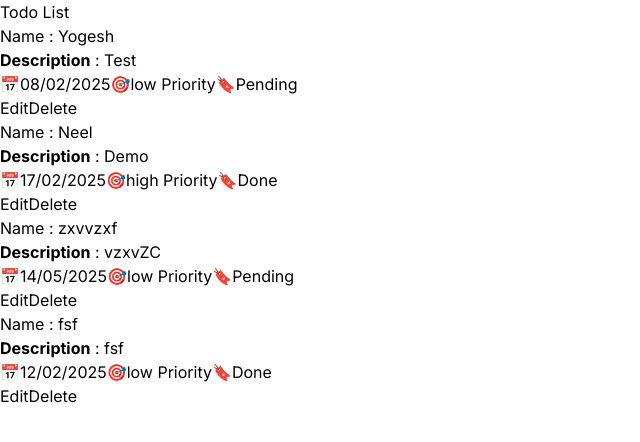
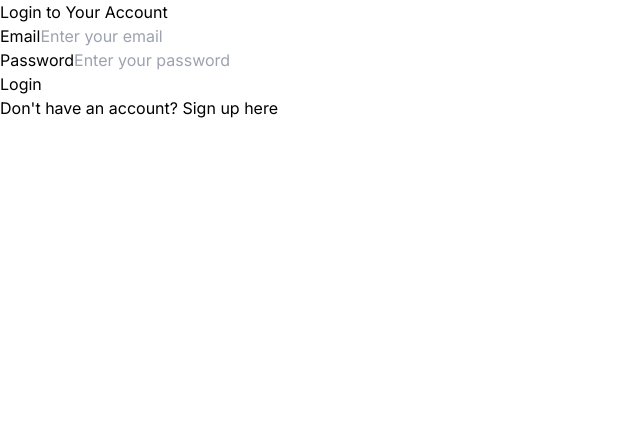
Before and after one commit to yogeshrana-1209/Todo_App, a React (Vite) app: page / in a window 1280 px wide. Before the commit this address led to /todo-list. Shown: the top 442 px of the page, without its empty margins (0-640 px from the left). Built offline with nearby package versions, Linux system fonts and the light colour scheme; data requests are answered from the project's data file; sample sign-in values are in the browser's storage.

Commit message:
Login & Signup page created

```diff
--- a/src/App.jsx
+++ b/src/App.jsx
@@ -35,6 +35,11 @@ function App() {
     <div>
       <Router>
         <Routes>
+        <Route
+            path="/"
+            element={<Login setIsLoggedIn={setIsLoggedIn} />}
+          />
+
           {/* Public Routes */}
           <Route
             path="/login"
--- a/src/app/todos/components/Login.jsx
+++ b/src/app/todos/components/Login.jsx
@@ -1,18 +1,23 @@
 import { useState } from "react";
-// import { useNavigate } from "react-router-dom";
+import { useNavigate } from "react-router-dom"; // Import useNavigate
 import PropTypes from "prop-types"; // Import PropTypes for validation
 
 const Login = ({ setIsLoggedIn }) => {
   const [email, setEmail] = useState("");
   const [password, setPassword] = useState("");
-//   const navigate = useNavigate();
+
+  const navigate = useNavigate(); // Initialize navigate
 
   const handleLogin = () => {
     const userData = JSON.parse(localStorage.getItem("user"));
-    if (userData && userData.email === email && userData.password === password) {
+    if (
+      userData &&
+      userData.email === email &&
+      userData.password === password
+    ) {
       setIsLoggedIn(true);
       localStorage.setItem("isLoggedIn", "true");
-    //   navigate("/todo-list");
+      navigate("/todo-list"); // Redirect to todo-list after successful login
     } else {
       alert("Invalid credentials. Please try again.");
     }
@@ -20,18 +25,25 @@ const Login = ({ setIsLoggedIn }) => {
 
   return (
     <div className="flex justify-center items-center min-h-screen bg-gray-50">
-      <div className="w-full max-w-md bg-white p-8 rounded-xl shadow-lg">
-        <h2 className="text-3xl font-semibold text-center text-blue-600 mb-6">Login</h2>
+      <div className="w-full max-w-md bg-white p-8 rounded-xl shadow-lg space-y-6">
+        <h2 className="text-3xl font-semibold text-center text-blue-600 mb-6">
+          Login to Your Account
+        </h2>
 
-        <div className="space-y-4">
+        <div className="space-y-6">
           {/* Email Input */}
           <div>
-            <label htmlFor="email" className="block text-sm font-medium text-gray-700">Email</label>
+            <label
+              htmlFor="email"
+              className="block text-sm font-medium text-gray-700"
+            >
+              Email
+            </label>
             <input
               id="email"
               type="email"
               placeholder="Enter your email"
-              className="w-full px-4 py-2 mt-2 border border-gray-300 rounded-md focus:outline-none focus:ring-2 focus:ring-blue-600"
+              className="w-full px-4 py-2 mt-2 border border-gray-300 rounded-md focus:outline-none focus:ring-2 focus:ring-blue-600 text-sm"
               value={email}
               onChange={(e) => setEmail(e.target.value)}
             />
@@ -39,12 +51,17 @@ const Login = ({ setIsLoggedIn }) => {
 
           {/* Password Input */}
           <div>
-            <label htmlFor="password" className="block text-sm font-medium text-gray-700">Password</label>
+            <label
+              htmlFor="password"
+              className="block text-sm font-medium text-gray-700"
+            >
+              Password
+            </label>
             <input
               id="password"
               type="password"
               placeholder="Enter your password"
-              className="w-full px-4 py-2 mt-2 border border-gray-300 rounded-md focus:outline-none focus:ring-2 focus:ring-blue-600"
+              className="w-full px-4 py-2 mt-2 border border-gray-300 rounded-md focus:outline-none focus:ring-2 focus:ring-blue-600 text-sm"
               value={password}
               onChange={(e) => setPassword(e.target.value)}
             />
@@ -64,7 +81,7 @@ const Login = ({ setIsLoggedIn }) => {
         <div className="mt-4 text-center">
           <span className="text-sm text-gray-600">{`Don't have an account? `}</span>
           <button
-            // onClick={() => navigate("/signup")}
+            onClick={() => navigate("/signup")} // Use navigate here
             className="text-sm text-blue-600 hover:underline"
           >
             Sign up here
--- a/src/app/todos/components/Signup.jsx
+++ b/src/app/todos/components/Signup.jsx
@@ -1,18 +1,18 @@
 import { useState } from "react";
-// import { useNavigate } from "react-router-dom";
+import { useNavigate } from "react-router-dom";
 import PropTypes from "prop-types"; // Import PropTypes
 
 const Signup = ({ setIsLoggedIn }) => {
   const [email, setEmail] = useState("");
   const [password, setPassword] = useState("");
-//   const navigate = useNavigate();
+  const navigate = useNavigate();
 
   const handleSignup = () => {
     const userData = { email, password };
     localStorage.setItem("user", JSON.stringify(userData));
     setIsLoggedIn(true);
     localStorage.setItem("isLoggedIn", "true");
-    // navigate("/todo-list");
+    navigate("/todo-list");
   };
 
   return (
@@ -61,7 +61,7 @@ const Signup = ({ setIsLoggedIn }) => {
         <div className="mt-4 text-center">
           <span className="text-sm text-gray-600">Already have an account? </span>
           <button
-            // onClick={() => navigate("/login")}
+            onClick={() => navigate("/login")}
             className="text-sm text-blue-600 hover:underline"
           >
             Login here
```
